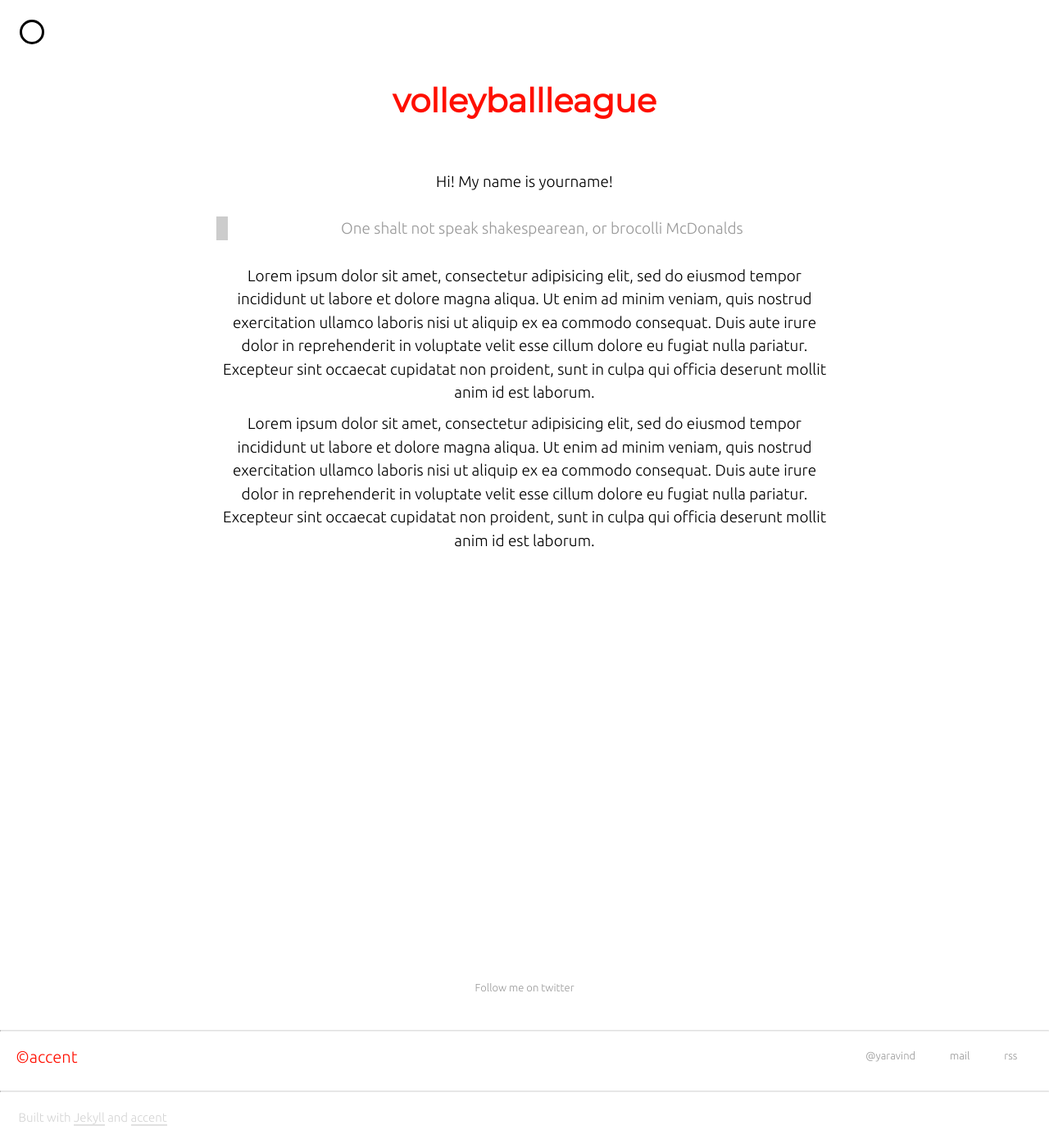
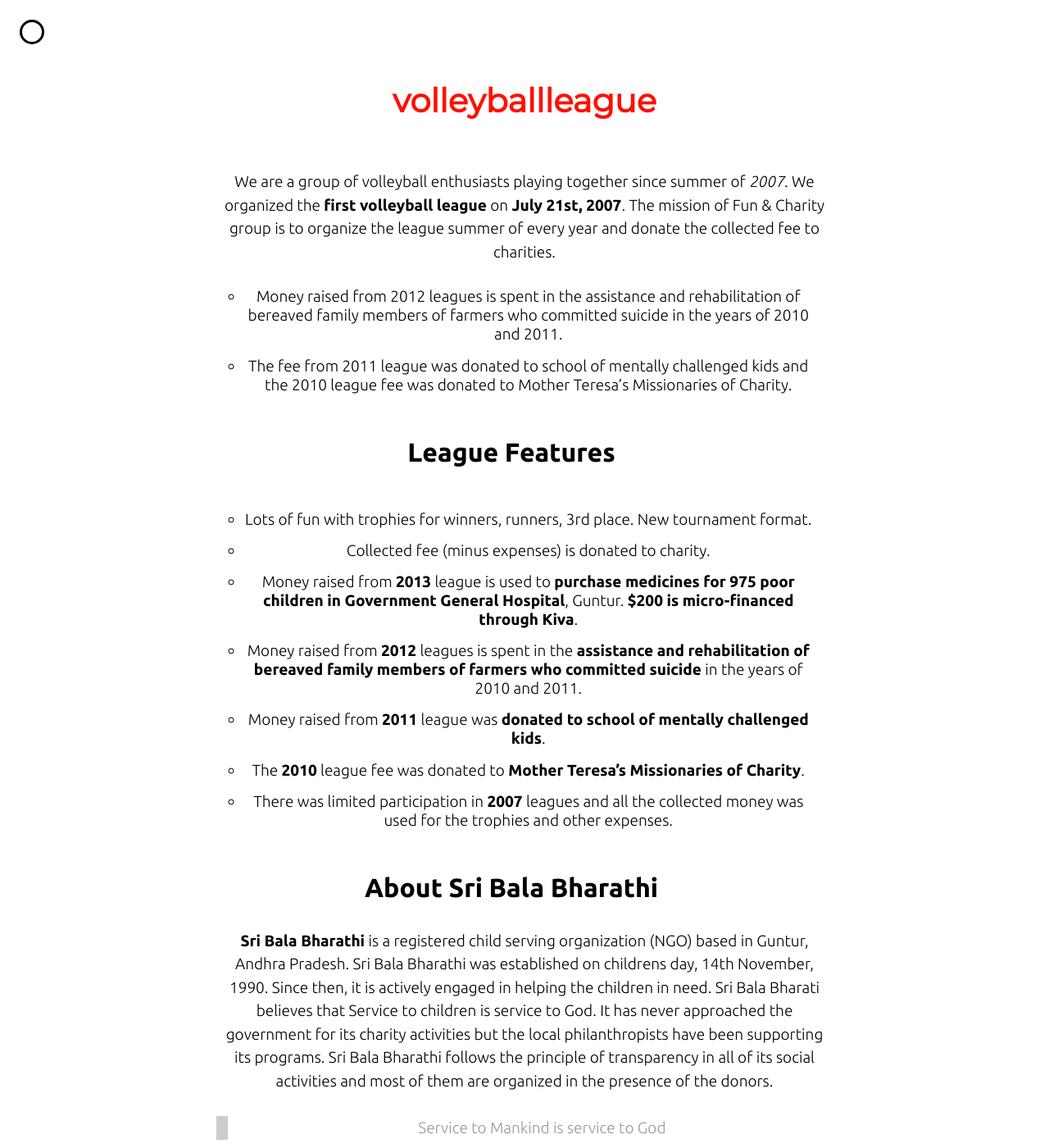
Before and after one commit to volleyballleague/volleyballleague.github.io, a Jekyll site: the page built from about.markdown, in a window 1280 px wide and 1400 px high. Shown: the whole window at 82% size. Built offline with Jekyll 4.4.1, drawn with Linux system fonts in a browser that asks for light colours; nearby versions of some CDN libraries.

Commit message:
Add about page

```diff
--- a/about.markdown
+++ b/about.markdown
@@ -1,15 +1,28 @@
 ---
 layout: about
-title: accent
-author: Ankit Sultana
+title: Who are we?
+author: Aravind R Yarram
 permalink: /about
 ---
 
-Hi! My name is yourname!
+We are a group of volleyball enthusiasts playing together since summer of *2007*. We organized the **first volleyball league** on **July 21st, 2007**. The mission of Fun & Charity group is to organize the league summer of every year and donate the collected fee to charities.
 
-> One shalt not speak shakespearean, or brocolli McDonalds
+- Money raised from 2012 leagues is spent in the assistance and rehabilitation of bereaved family members of farmers who committed suicide in the years of 2010 and 2011.
+- The fee from 2011 league was donated to school of mentally challenged kids and the 2010 league fee was donated to Mother Teresa's Missionaries of Charity.
 
-Lorem ipsum dolor sit amet, consectetur adipisicing elit, sed do eiusmod tempor incididunt ut labore et dolore magna aliqua. Ut enim ad minim veniam, quis nostrud exercitation ullamco laboris nisi ut aliquip ex ea commodo consequat. Duis aute irure dolor in reprehenderit in voluptate velit esse cillum dolore eu fugiat nulla pariatur. Excepteur sint occaecat cupidatat non proident, sunt in culpa qui officia deserunt mollit anim id est laborum.
+## League Features
+
+- Lots of fun with trophies for winners, runners, 3rd place. New tournament format.
+- Collected fee (minus expenses) is donated to charity.
+- Money raised from **2013** league is used to **purchase medicines for 975 poor children in Government General Hospital**, Guntur. **$200 is micro-financed through Kiva**.
+- Money raised from **2012** leagues is spent in the **assistance and rehabilitation of bereaved family members of farmers who committed suicide** in the years of 2010 and 2011.
+- Money raised from **2011** league was **donated to school of mentally challenged kids**.
+- The **2010** league fee was donated to **Mother Teresa's Missionaries of Charity**.
+- There was limited participation in **2007** leagues and all the collected money was used for the trophies and other expenses.
+
+## About Sri Bala Bharathi
+
+**Sri Bala Bharathi** is a registered child serving organization (NGO) based in Guntur, Andhra Pradesh. Sri Bala Bharathi was established on childrens day, 14th November, 1990. Since then, it is actively engaged in helping the children in need. Sri Bala Bharati believes that Service to children is service to God. It has never approached the government for its charity activities but the local philanthropists have been supporting its programs. Sri Bala Bharathi follows the principle of transparency in all of its social activities and most of them are organized in the presence of the donors.
 
 
-Lorem ipsum dolor sit amet, consectetur adipisicing elit, sed do eiusmod tempor incididunt ut labore et dolore magna aliqua. Ut enim ad minim veniam, quis nostrud exercitation ullamco laboris nisi ut aliquip ex ea commodo consequat. Duis aute irure dolor in reprehenderit in voluptate velit esse cillum dolore eu fugiat nulla pariatur. Excepteur sint occaecat cupidatat non proident, sunt in culpa qui officia deserunt mollit anim id est laborum.
+> Service to Mankind is service to God
```
